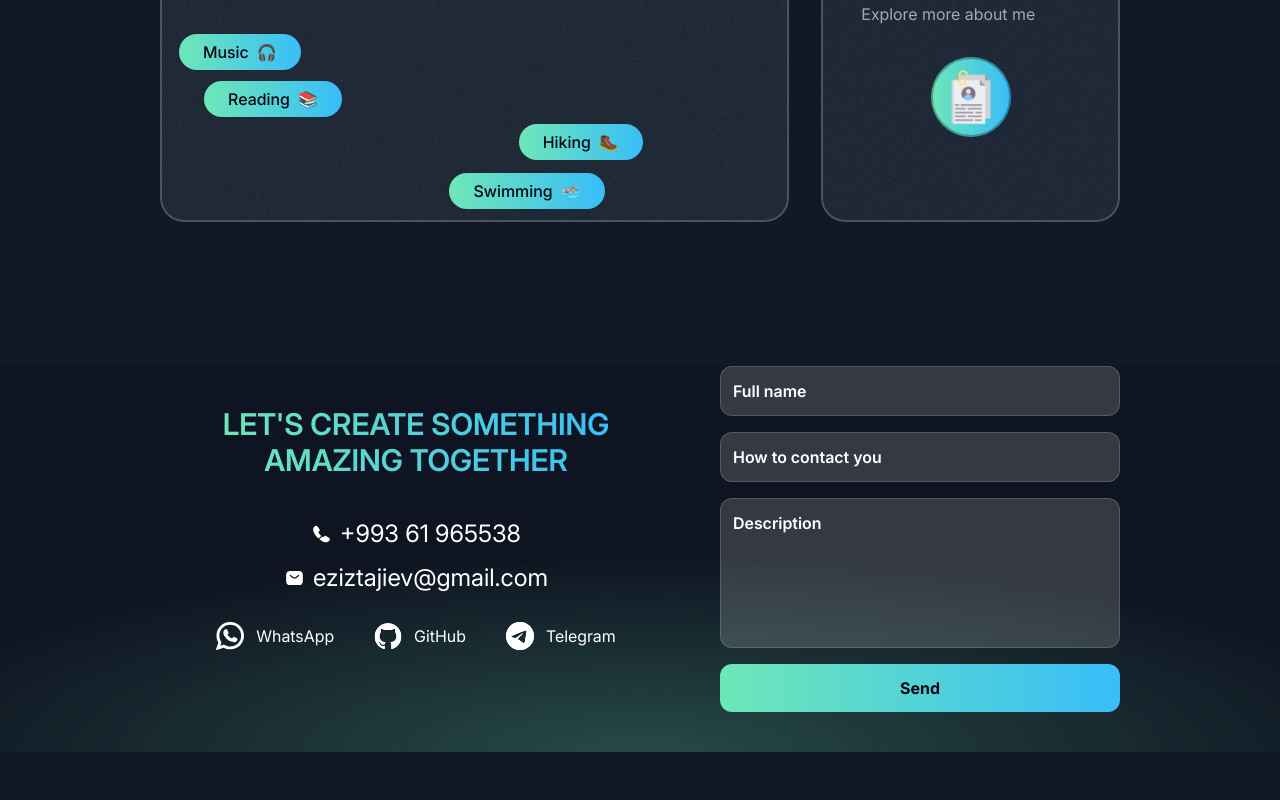
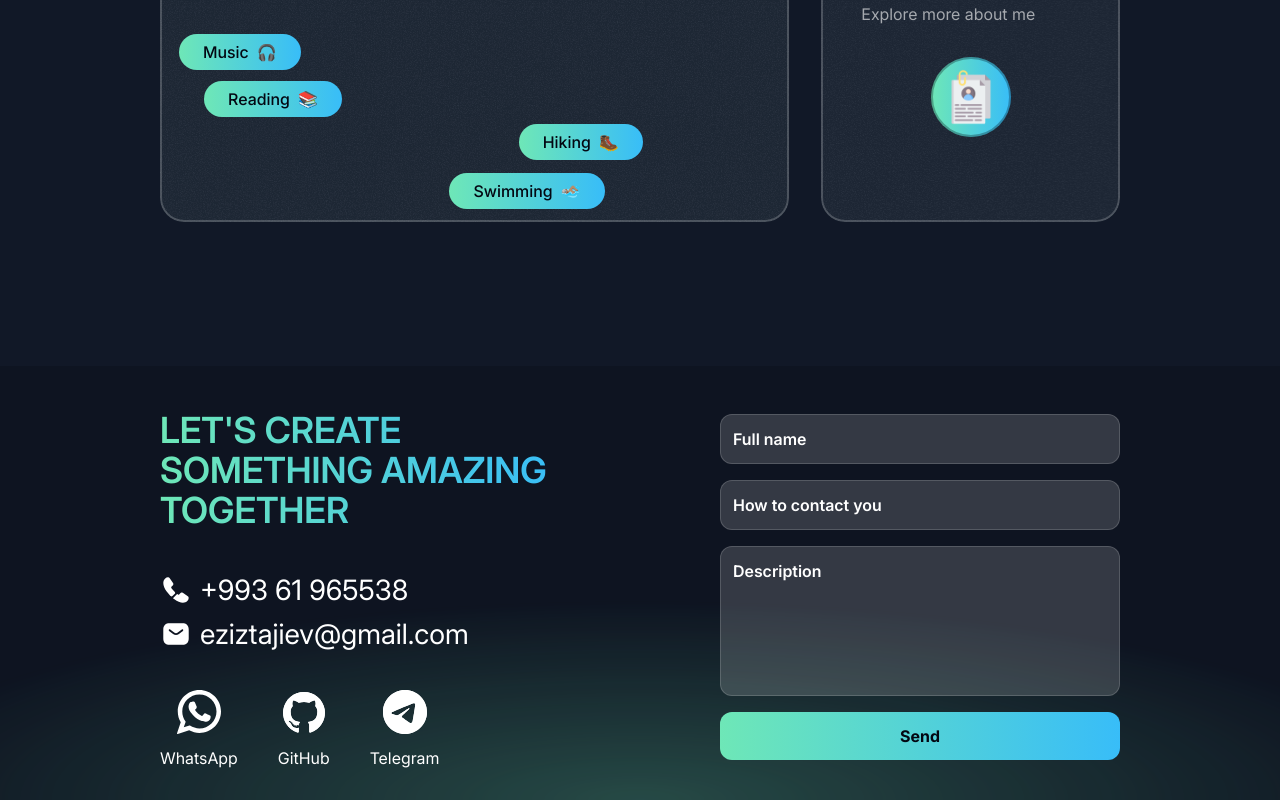
Before and after one commit to eziz-tajiev/Portfolio, a Next.js app: page / in a window 1280 px wide. Shown: the part 4286-5086 px from the top of the page. Before the commit the page ends 5038 px from the top, so only its background shows below. Built offline with nearby package versions, Linux system fonts and the light colour scheme.

Commit message:
completed the dekstop version

```diff
--- a/src/sections/Contact.tsx
+++ b/src/sections/Contact.tsx
@@ -35,29 +35,29 @@ import Telegram from "@/assets/icons/Telegram - Negative.svg"
 import { title } from "process"
 const contacts = [
   {
-    icon: <Call />,
+    icon: <Call className="md:size-7 lg:size-8" />,
     title: '+993 61 965538',
     href: '#',
   },
   {
-    icon: <Email />,
+    icon: <Email className="md:size-7 lg:size-8" />,
     title: 'eziztajiev@gmail.com',
     href: '#',
   }
 ]
 const socialMedia = [
   {
-    icon: <WhatsApp className='size-5 md:size-7' />,
+    icon: <WhatsApp className='size-5 md:size-7 lg:size-11' />,
     title: 'WhatsApp',
     href: '#',
   },
   {
-    icon: <GitHub className="md:size-7" />,
+    icon: <GitHub className="md:size-7 lg:size-11" />,
     title: 'GitHub',
     href: '#',
   },
   {
-    icon: <Telegram className="md:size-7"/>,
+    icon: <Telegram className="md:size-7 lg:size-11"/>,
     title: 'Telegram',
     href: '#',
   },
@@ -73,13 +73,13 @@ export const ContactSection = () => {
           <div className="container">
             <div className="flex flex-col gap-12 lg:flex lg:flex-row lg:justify-between">
               {/* 1 element */}
-              <div className="lg:w-[530px]">
-                <div className="flex justify-center py-10">
+              <div className="lg:w-[400px]">
+                <div className="flex justify-center py-11">
                   <h2 className="text-2xl md:text-3xl w-[274px] md:w-[400px] text-center font-semibold uppercase bg-clip-text
-                  bg-gradient-to-r from-emerald-300 to-sky-400 text-transparent">Let's create something amazing together</h2>
+                  bg-gradient-to-r from-emerald-300 to-sky-400 text-transparent lg:text-start lg:text-4xl">Let's create something amazing together</h2>
                 </div>
-                  <div className="flex justify-center md:justify-center">
-                    <div className="flex flex-col items-center justify-center text-[18px] leading-[21.78px] gap-3 w-[230px] md:text-2xl">
+                  <div className="flex justify-center lg:justify-start">
+                    <div className="flex flex-col items-center text-[18px] leading-[21.78px] gap-3 md:text-2xl lg:text-[28px] lg:items-start lg:justify-start">
                       {contacts.map(contact=>(
                       <a href={contact.href} className="inline-flex gap-2 items-center">
                         <span>{contact.icon}</span>
@@ -89,9 +89,9 @@ export const ContactSection = () => {
                     </div>
                   </div>
 
-                  <div className="flex justify-around pt-7 md:justify-center md:gap-10">
+                  <div className="flex justify-around pt-7 md:justify-center md:gap-10 lg:justify-start lg:pt-10">
                       {socialMedia.map(media=>(
-                        <a href={media.href} className="md:inline-flex md:items-center md:gap-3">
+                        <a href={media.href} className="md:inline-flex md:items-center md:gap-3 lg:flex-col lg:justify-center">
                           <span className="flex justify-center">{media.icon}</span>
                           <span className="text-[14px] leading-[16.94px] md:text-base">{media.title}</span>
                         </a>
@@ -100,7 +100,7 @@ export const ContactSection = () => {
               </div>
                 <div>
                   {/* 2 element */}
-                  <div className="md:flex md:justify-center">
+                  <div className="md:flex md:justify-center lg:pt-12">
                     <div className="flex flex-col gap-4 pb-10 md:w-[400px]">
                       <input type="text" placeholder="Full name" className="contact-input"/>
                       <input type="text" placeholder="How to contact you" className="contact-input"/>
```
